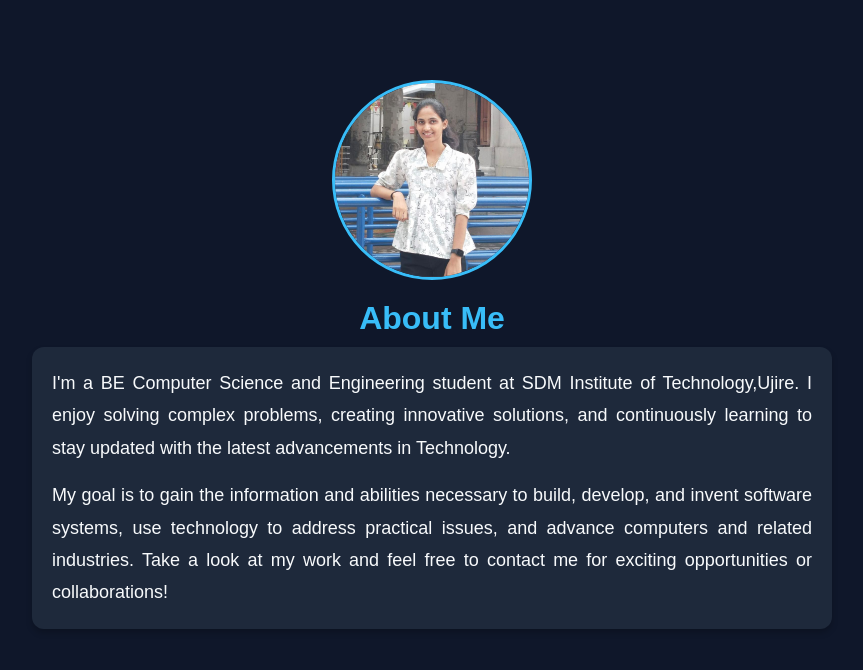
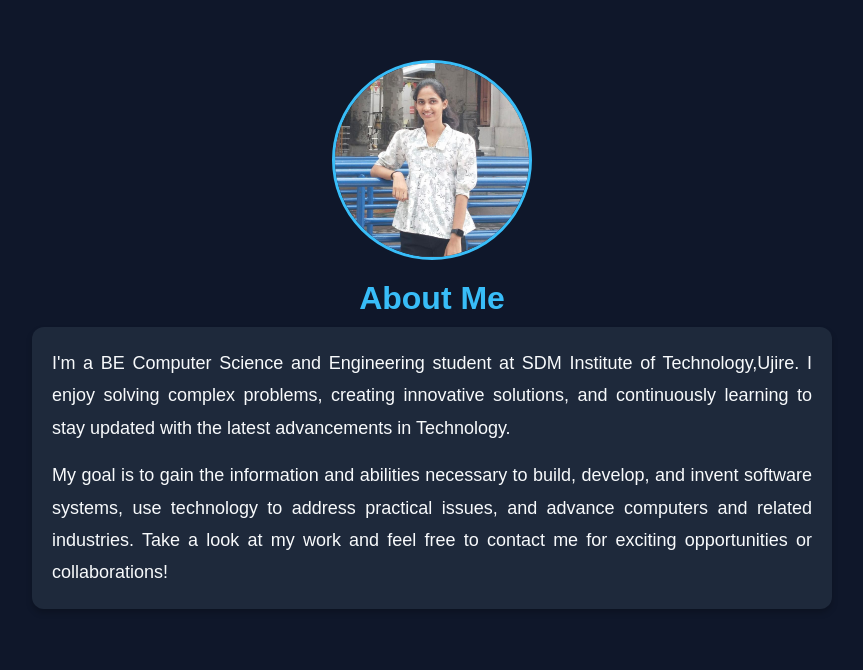
Before and after one commit to SAKSHITK/my_portfolio, a React (Create React App) app in the folder frontend/: page / in a window 1280 px wide. Shown: the part 890-1560 px from the top of the page, without its empty margins (208-1071 px from the left). Built offline with nearby package versions, Linux system fonts and the light colour scheme.

Commit message:
Update About.jsx

```diff
--- a/frontend/src/components/About.jsx
+++ b/frontend/src/components/About.jsx
@@ -8,7 +8,7 @@ const About = () => {
       className="about-section"
       style={{
         marginBottom: "0px",
-        padding: "80px 40px",           // same padding as Home
+        padding: "60px 40px",           // same padding as Home
         textAlign: "center",            // center text
         backgroundColor: "#0f172a",     // same bg as Home
         color: "#f8fafc",               // same text color as Home             // fill height like Home
```
